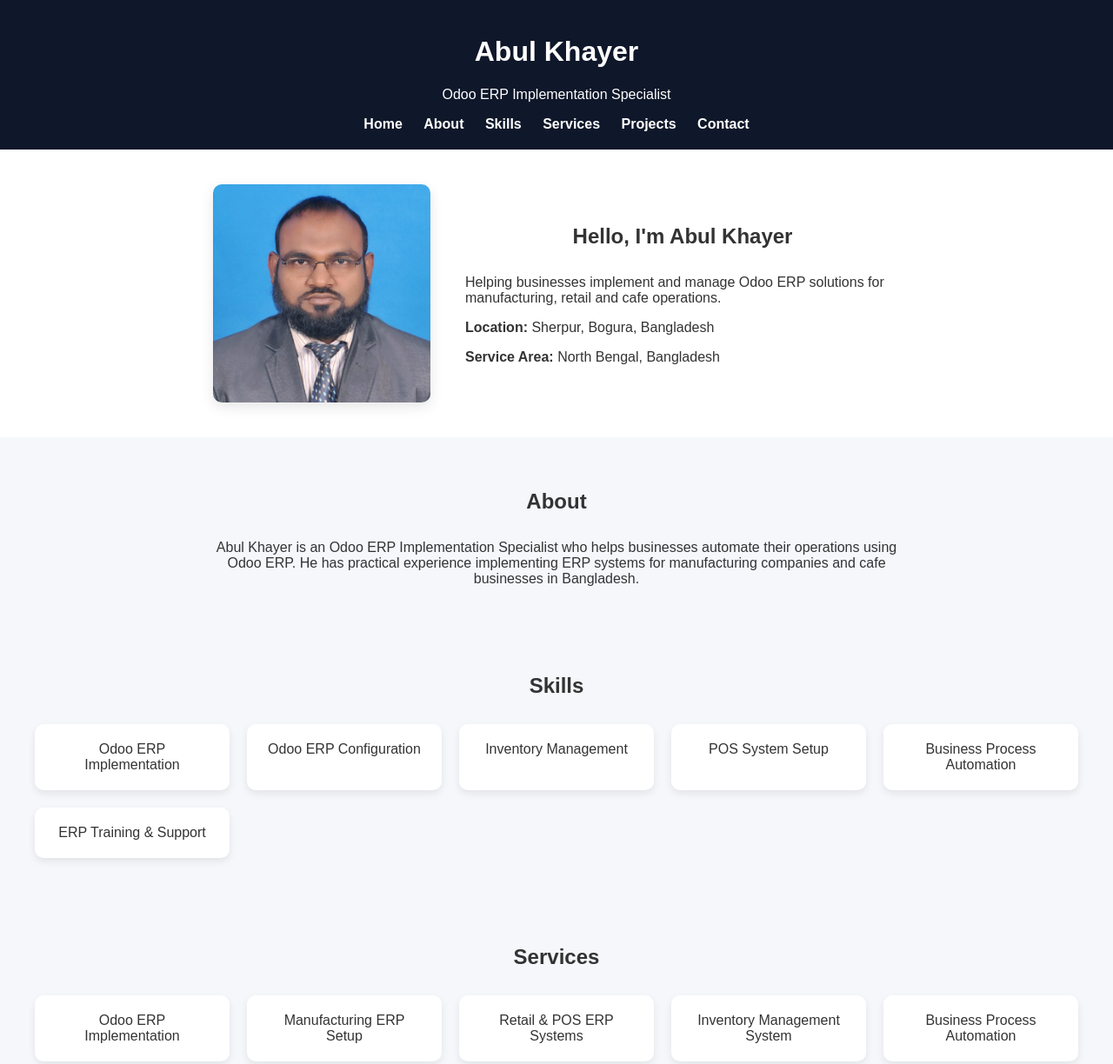
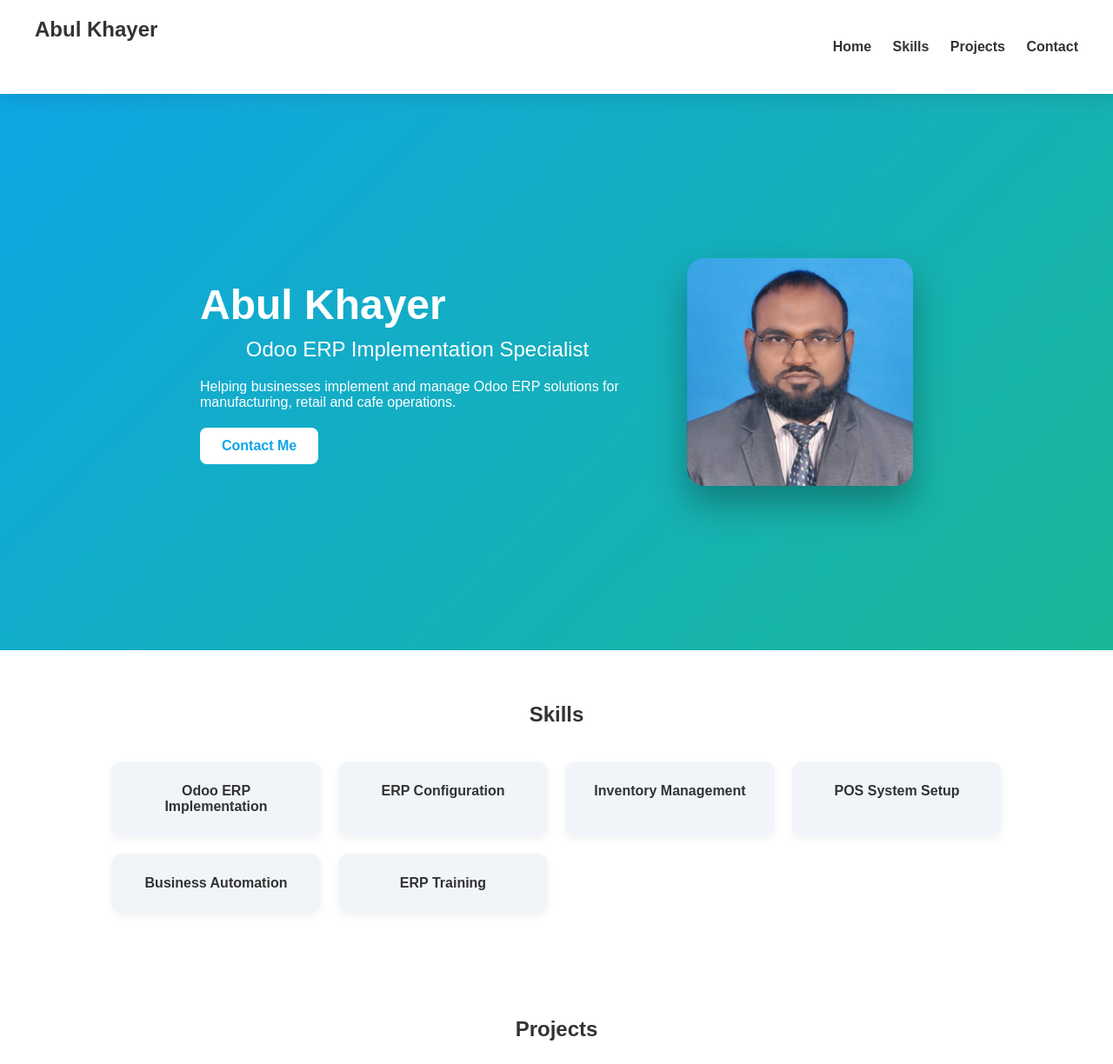
Before and after one commit to futuremindsbdceo-star/abulkayerodoo, a plain HTML site: page index.html in a window 1280 px wide. Shown: the top 1224 px of the page at 87% size. Drawn offline with Linux system fonts and the light colour scheme.

Commit message:
Update index.html

```diff
--- a/index.html
+++ b/index.html
@@ -1,7 +1,9 @@
 <!DOCTYPE html>
 
 <html lang="en">
+
 <head>
+
 <meta charset="UTF-8">
 <meta name="viewport" content="width=device-width, initial-scale=1.0">
 
@@ -9,72 +11,102 @@
 
 <style>
 
+*{
+margin:0;
+padding:0;
+box-sizing:border-box;
+font-family:Arial, Helvetica, sans-serif;
+}
+
 body{
-font-family: Arial, sans-serif;
-margin:0;
-background:#f5f7fb;
+background:linear-gradient(135deg,#0ea5e9,#22c55e);
 color:#333;
 }
 
 header{
-background:#0f172a;
-color:white;
-padding:20px;
-text-align:center;
-}
-
-nav{
-margin-top:10px;
+background:white;
+padding:20px 40px;
+display:flex;
+justify-content:space-between;
+align-items:center;
+box-shadow:0 5px 20px rgba(0,0,0,0.1);
 }
 
 nav a{
+margin-left:20px;
+text-decoration:none;
+font-weight:bold;
+color:#333;
+}
+
+.hero{
+min-height:80vh;
+display:flex;
+align-items:center;
+justify-content:center;
+gap:60px;
+padding:40px;
+flex-wrap:wrap;
+}
+
+.hero-text{
+max-width:500px;
 color:white;
-margin:0 10px;
+}
+
+.hero-text h1{
+font-size:48px;
+margin-bottom:10px;
+}
+
+.hero-text h2{
+font-weight:normal;
+margin-bottom:20px;
+}
+
+.hero-text p{
+margin-bottom:20px;
+}
+
+.hero img{
+width:260px;
+border-radius:20px;
+box-shadow:0 20px 40px rgba(0,0,0,0.3);
+}
+
+.btn{
+display:inline-block;
+padding:12px 25px;
+background:white;
+color:#0ea5e9;
+border-radius:8px;
 text-decoration:none;
 font-weight:bold;
 }
 
-.hero{
-display:flex;
-flex-wrap:wrap;
-align-items:center;
-justify-content:center;
-padding:40px;
-gap:40px;
+section{
+padding:60px 10%;
 background:white;
-}
-
-.hero img{
-width:250px;
-border-radius:10px;
-box-shadow:0 5px 15px rgba(0,0,0,0.1);
-}
-
-.hero-text{
-max-width:500px;
-}
-
-section{
-padding:40px;
 }
 
 h2{
 text-align:center;
-margin-bottom:30px;
+margin-bottom:40px;
 }
 
-.skills, .services{
+.skills{
 display:grid;
 grid-template-columns:repeat(auto-fit,minmax(200px,1fr));
 gap:20px;
 }
 
 .card{
-background:white;
-padding:20px;
-border-radius:10px;
-box-shadow:0 4px 10px rgba(0,0,0,0.08);
+background:#f1f5f9;
+padding:25px;
+border-radius:12px;
 text-align:center;
+font-weight:bold;
+box-shadow:0 4px 10px rgba(0,0,0,0.05);
 }
 
 .projects{
@@ -86,29 +118,26 @@ gap:30px;
 .project img{
 width:100%;
 border-radius:10px;
+margin-bottom:15px;
 }
 
 .contact{
-text-align:center;
 background:#0f172a;
 color:white;
-padding:40px;
+text-align:center;
+padding:60px 20px;
+}
+
+.contact a{
+color:#38bdf8;
+text-decoration:none;
 }
 
 footer{
 text-align:center;
-padding:15px;
-background:#111827;
+padding:20px;
+background:#020617;
 color:white;
-}
-
-button{
-background:#2563eb;
-color:white;
-border:none;
-padding:10px 20px;
-border-radius:6px;
-cursor:pointer;
 }
 
 </style>
@@ -118,49 +147,36 @@ cursor:pointer;
 <body>
 
 <header>
-<h1>Abul Khayer</h1>
-<p>Odoo ERP Implementation Specialist</p>
+
+<h2>Abul Khayer</h2>
 
 <nav>
-<a href="#">Home</a>
-<a href="#about">About</a>
-<a href="#skills">Skills</a>
-<a href="#services">Services</a>
-<a href="#projects">Projects</a>
-<a href="#contact">Contact</a>
+
+<a href="#">Home</a> <a href="#skills">Skills</a> <a href="#projects">Projects</a> <a href="#contact">Contact</a>
+
 </nav>
 
 </header>
 
 <div class="hero">
 
-<img src="abulkhayer.jpeg" alt="Abul Khayer">
-
 <div class="hero-text">
 
-<h2>Hello, I'm Abul Khayer</h2>
+<h1>Abul Khayer</h1>
+
+<h2>Odoo ERP Implementation Specialist</h2>
 
 <p>
 Helping businesses implement and manage Odoo ERP solutions for manufacturing, retail and cafe operations.
 </p>
 
-<p><b>Location:</b> Sherpur, Bogura, Bangladesh</p>
-
-<p><b>Service Area:</b> North Bengal, Bangladesh</p>
+<a class="btn" href="#contact">Contact Me</a>
 
 </div>
 
+<img src="abulkhayer.jpeg" alt="Abul Khayer">
+
 </div>
-
-<section id="about">
-
-<h2>About</h2>
-
-<p style="text-align:center; max-width:800px; margin:auto;">
-Abul Khayer is an Odoo ERP Implementation Specialist who helps businesses automate their operations using Odoo ERP. He has practical experience implementing ERP systems for manufacturing companies and cafe businesses in Bangladesh.
-</p>
-
-</section>
 
 <section id="skills">
 
@@ -170,37 +186,15 @@ Abul Khayer is an Odoo ERP Implementation Specialist who helps businesses automa
 
 <div class="card">Odoo ERP Implementation</div>
 
-<div class="card">Odoo ERP Configuration</div>
+<div class="card">ERP Configuration</div>
 
 <div class="card">Inventory Management</div>
 
 <div class="card">POS System Setup</div>
 
-<div class="card">Business Process Automation</div>
+<div class="card">Business Automation</div>
 
-<div class="card">ERP Training & Support</div>
-
-</div>
-
-</section>
-
-<section id="services">
-
-<h2>Services</h2>
-
-<div class="services">
-
-<div class="card">Odoo ERP Implementation</div>
-
-<div class="card">Manufacturing ERP Setup</div>
-
-<div class="card">Retail & POS ERP Systems</div>
-
-<div class="card">Inventory Management System</div>
-
-<div class="card">Business Process Automation</div>
-
-<div class="card">Odoo ERP Support</div>
+<div class="card">ERP Training</div>
 
 </div>
 
@@ -212,26 +206,26 @@ Abul Khayer is an Odoo ERP Implementation Specialist who helps businesses automa
 
 <div class="projects">
 
-<div class="card project">
+<div class="project">
 
 <img src="AnandaFoods.webp">
 
 <h3>Ananda Foods ERP</h3>
 
 <p>
-Implemented Odoo ERP system to manage purchasing, manufacturing, inventory, wholesale distribution and retail sales handled by sales representatives.
+Implemented Odoo ERP system for manufacturing, inventory, wholesale and retail sales management.
 </p>
 
 </div>
 
-<div class="card project">
+<div class="project">
 
 <img src="futuremindscafe.jpg">
 
 <h3>Future Minds Studio Cafe ERP</h3>
 
 <p>
-Implemented Odoo ERP system for cafe operations including POS sales, inventory tracking, product management and reporting.
+Implemented POS and inventory management system using Odoo ERP for cafe operations.
 </p>
 
 </div>
@@ -244,19 +238,18 @@ Implemented Odoo ERP system for cafe operations including POS sales, inventory t
 
 <h2>Contact</h2>
 
-<p>📞 Phone / WhatsApp: +8801723805798</p>
+<p>Phone / WhatsApp: +8801723805798</p>
 
-<p>📧 Email: khairabm75@gmail.com</p>
+<p>Email: khairabm75@gmail.com</p>
 
 <p>
-<a href="https://wa.me/8801723805798">
-<button>WhatsApp</button>
-</a>
-</p>
 
-<p>
-<a href="https://www.facebook.com/khair.khan.33483" style="color:white">Facebook</a> |
-<a href="https://www.linkedin.com/in/abul-khayer-2a1911213" style="color:white">LinkedIn</a>
+<a href="https://wa.me/8801723805798">WhatsApp</a> |
+
+<a href="https://www.facebook.com/khair.khan.33483">Facebook</a> |
+
+<a href="https://www.linkedin.com/in/abul-khayer-2a1911213">LinkedIn</a>
+
 </p>
 
 </section>
@@ -268,4 +261,5 @@ Implemented Odoo ERP system for cafe operations including POS sales, inventory t
 </footer>
 
 </body>
+
 </html>
```
